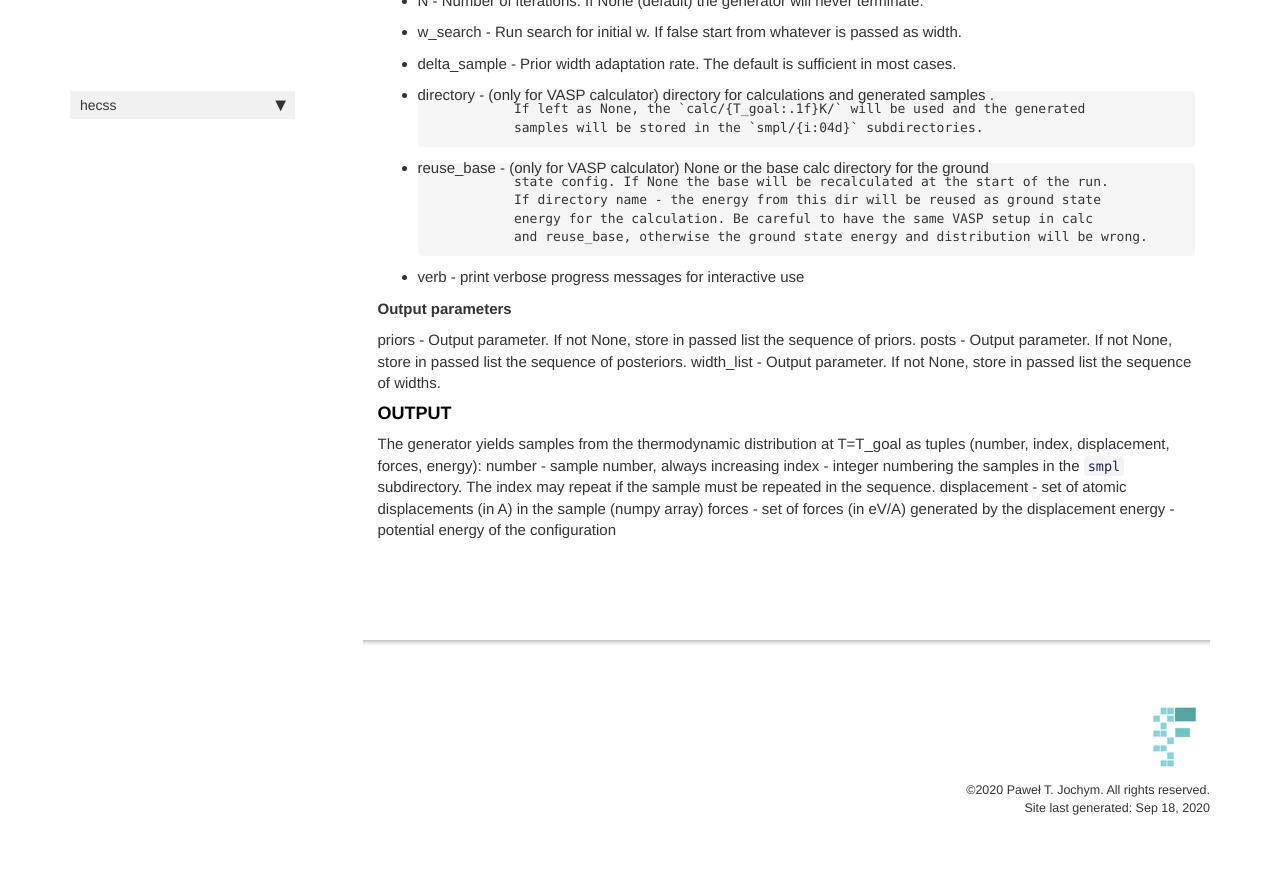
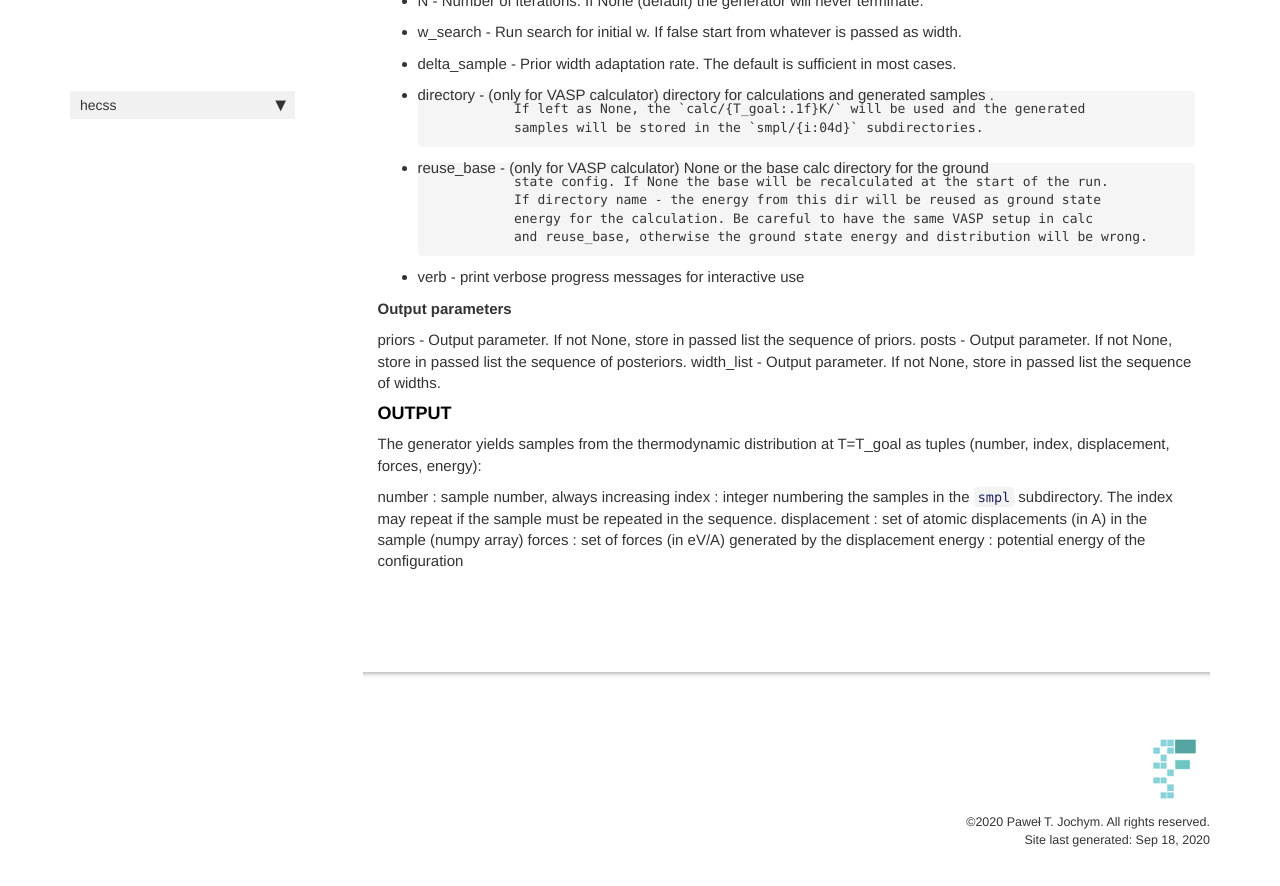
Before and after one commit to jochym/hecss, a Jekyll site: the page built from docs/core.html, in a window 1280 px wide and 900 px high, scrolled down 1983 px. Shown: the top 886 px of the window. Built offline with Jekyll 4.4.1, drawn with Linux system fonts in a browser that asks for light colours; nearby versions of some CDN libraries; comment, search, counter and statistics services are not loaded.

Commit message:
Try different formatting

```diff
--- a/docs/core.html
+++ b/docs/core.html
@@ -234,13 +234,13 @@ sampler.close()</code></pre>
 posts        - Output parameter. If not None, store in passed list the sequence of posteriors.
 width_list   - Output parameter. If not None, store in passed list the sequence of widths.</p>
 <h4 id="OUTPUT">OUTPUT<a class="anchor-link" href="#OUTPUT"> </a></h4><p>The generator yields samples from the thermodynamic distribution at T=T_goal as tuples
-(number, index, displacement, forces, energy):
-number       - sample number, always increasing
-index        - integer numbering the samples in the <code>smpl</code> subdirectory. The index may
+(number, index, displacement, forces, energy):</p>
+<p>number       : sample number, always increasing
+index        : integer numbering the samples in the <code>smpl</code> subdirectory. The index may
                repeat if the sample must be repeated in the sequence.
-displacement - set of atomic displacements (in A) in the sample (numpy array)
-forces       - set of forces (in eV/A) generated by the displacement
-energy       - potential energy of the configuration</p>
+displacement : set of atomic displacements (in A) in the sample (numpy array)
+forces       : set of forces (in eV/A) generated by the displacement
+energy       : potential energy of the configuration</p>
 
 </div>
 
```
Also changed, not shown: CONTRIBUTING.md (+1 -1 lines), hecss/core.py (+6 -5 lines), 1 other file.
